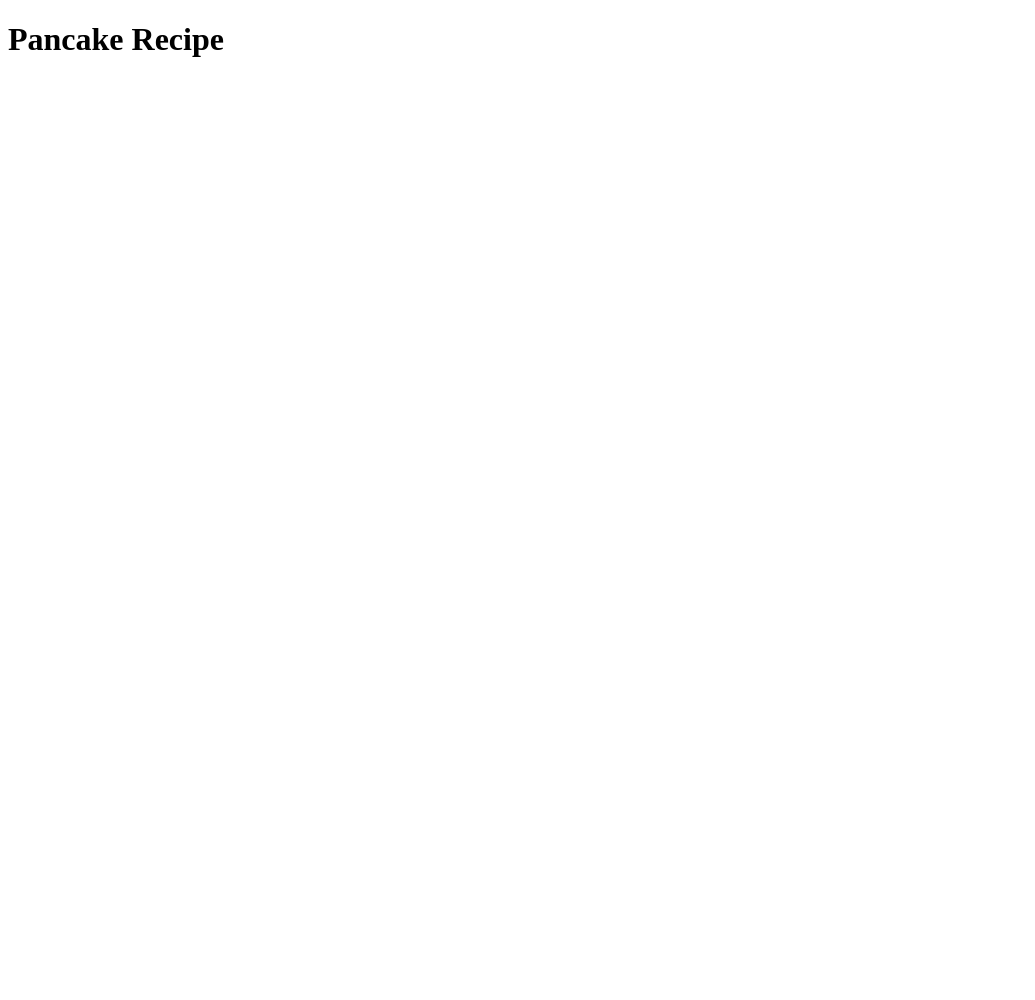
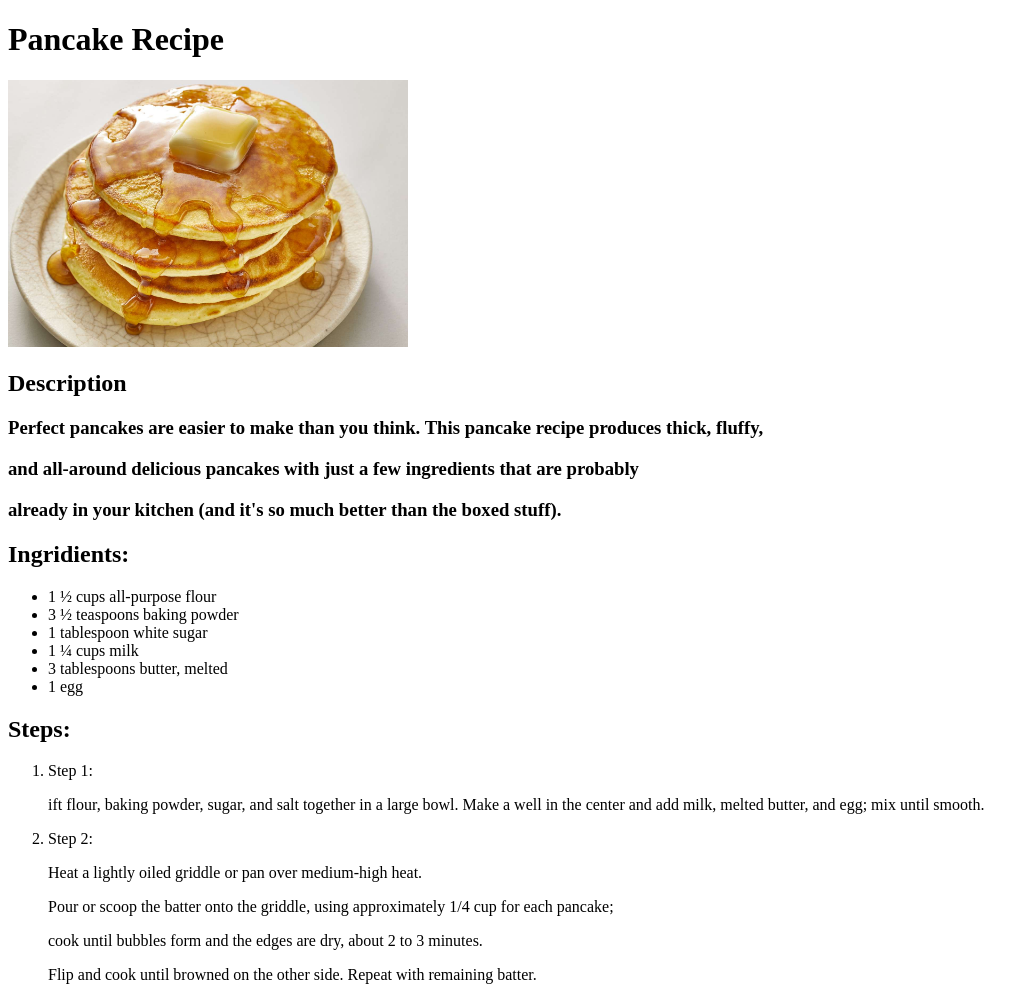
Before and after one commit to jrosac/odin-recipes, a plain HTML site: page recipes/pancake.html in a window 1280 px wide. Shown: the whole page, without its empty margins (0-1035 px from the left). Before the commit the page ends 800 px from the top, so only its background shows below. Drawn offline with Linux system fonts and the light colour scheme.

Commit message:
Iteration 3: recipe page content is Done

```diff
--- a/recipes/pancake.html
+++ b/recipes/pancake.html
@@ -4,6 +4,36 @@
         <title>Pancake Recipe</title>
     </head>
     <body>
+
         <h1>Pancake Recipe</h1>
+        <img src="pancake.jpg" alt="Pancake" width="400">
+        <h2>Description</h2>
+        <h3><p>Perfect pancakes are easier to make than you think. This pancake recipe produces thick, fluffy,</p>
+            <p>and all-around delicious pancakes with just a few ingredients that are probably</p>
+            <p>already in your kitchen (and it's so much better than the boxed stuff).</p>
+        </h3>
+
+        <h2>Ingridients:</h2>
+            <ul>
+            <li>1 ½ cups all-purpose flour</li>
+            <li>3 ½ teaspoons baking powder</li>
+            <li>1 tablespoon white sugar</li>
+            <li>1 ¼ cups milk</li>
+            <li>3 tablespoons butter, melted</li>
+            <li>1 egg</li>
+        </ul>
+
+        <h2>Steps:</h2>
+        <ol>
+            <li><p>Step 1:</p>
+                <p>ift flour, baking powder, sugar, and salt together in a large bowl. Make a well in the center and add milk, melted butter, and egg; mix until smooth. </p>
+            </li>
+            <li><p>Step 2:</p>
+            <p>Heat a lightly oiled griddle or pan over medium-high heat.</p>
+            <p>Pour or scoop the batter onto the griddle, using approximately 1/4 cup for each pancake;</p>
+            <p>cook until bubbles form and the edges are dry, about 2 to 3 minutes.</p>
+            <p>Flip and cook until browned on the other side. Repeat with remaining batter.</p>
+        </ol>
+
     </body>
 </html>
```
Also changed, not shown: recipes/pancake.jpg (added).
